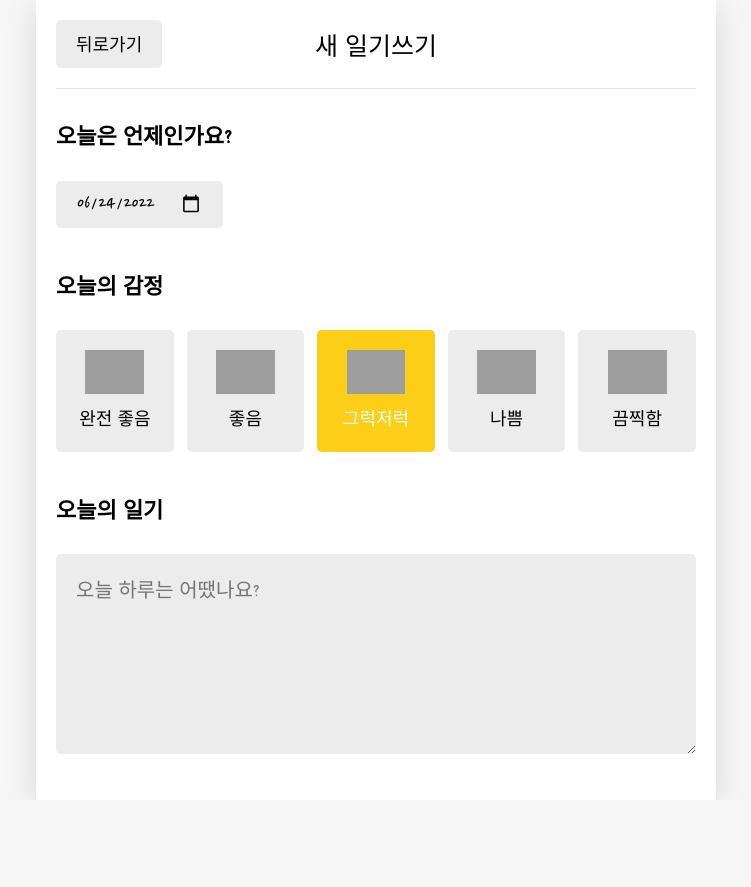
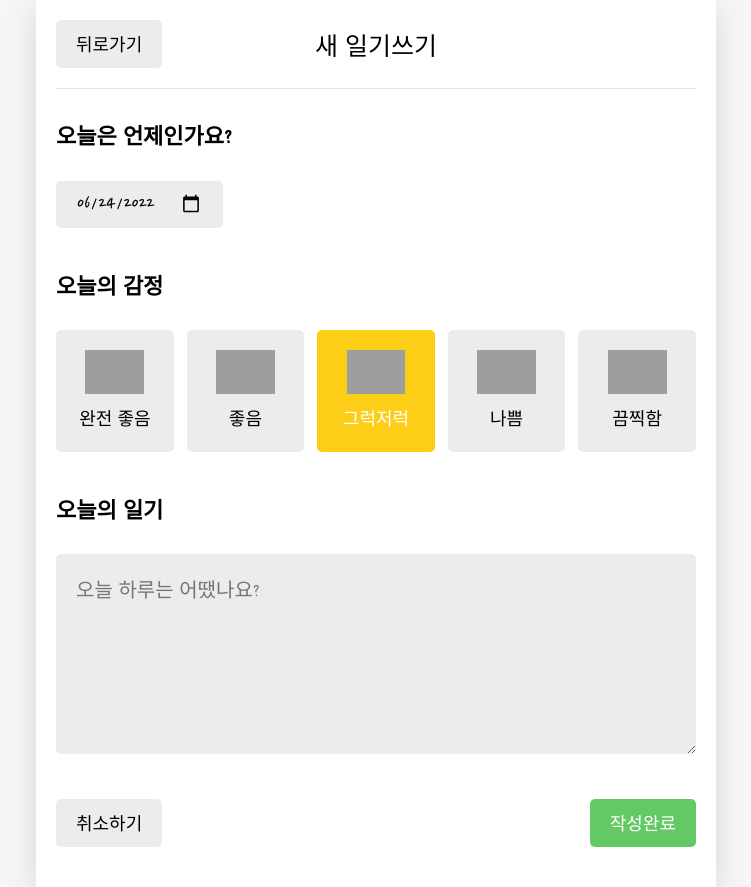
Before and after one commit to chaengs/emtion_diary, a React (Create React App) app: page /new in a window 1280 px wide. Shown: the whole page, without its empty margins (264-1015 px from the left). Before the commit the page ends 800 px from the top, so only its background shows below. Built offline with nearby package versions, Linux system fonts and the light colour scheme; grey boxes are pictures that could not be loaded; a web font is replaced by a local one.

Commit message:
일기 작성 취소, 일기 작성 완료 버튼과 기능 구현

```diff
--- a/src/App.css
+++ b/src/App.css
@@ -221,6 +221,12 @@ header button {
     padding: 20px;
 }
 
+.DiaryEditor .control_box {
+    display: flex;
+    justify-content: space-between;
+    align-items: center;
+}
+
 /* EmotionItem */
 .EmotionItem {
     cursor: pointer;
--- a/src/App.js
+++ b/src/App.js
@@ -15,7 +15,7 @@ const reducer = (state, action) => {
       return action.data
     }
     case 'CREATE' : {
-      newState = [...action.data, ...state]
+      newState = [action.data, ...state]
       break
     }
     case 'REMOVE' : {
@@ -81,6 +81,7 @@ function App() {
       },
     })
     dataId.current += 1
+    console.log(data)
   }
   //REMOVE
   const onRemove = (targetId) => {
--- a/src/components/DiaryEditor.js
+++ b/src/components/DiaryEditor.js
@@ -1,5 +1,6 @@
-import { useRef, useState } from "react"
+import { useContext, useRef, useState } from "react"
 import { useNavigate } from "react-router-dom"
+import { DiaryDispatchContext } from "../App"
 import EmotionItem from "./EmotionItem"
 import MyButton from "./MyButton"
 import MyHeader from "./MyHeader"
@@ -49,9 +50,20 @@ const DiaryEditor = () => {
     const [emotion, setEmotion] = useState(3) //감정 저장
     const [content, setContent] = useState("")
     const contentRef = useRef()
+    const {onCreate} = useContext(DiaryDispatchContext)
 
+    //감정 상태 저장 함수
     const handleClickEmote = (emotion) => {
         setEmotion(emotion)
+    }
+
+    const handleSubmit = () => {
+        if(content.length < 1) {
+            contentRef.current.focus()
+            return
+        }
+        onCreate(date, content, emotion)
+        navigate('/', {replace:true}) //뒤로가기 했을 때 일기작성페이지로 돌아가는 것을 막음
     }
 
     return (
@@ -78,6 +90,12 @@ const DiaryEditor = () => {
                         <textarea placeholder='오늘 하루는 어땠나요?' ref={contentRef} value={content} onChange={(e)=>setContent(e.target.value)}/>
                     </div>
                 </section>
+                <section>
+                    <div className='control_box'>
+                        <MyButton text={'취소하기'} onClick={()=>navigate(-1)}/>
+                        <MyButton text={'작성완료'} type={'positive'} onClick={handleSubmit}/>
+                    </div>
+                </section>
             </div>
         </div>
     )
```
